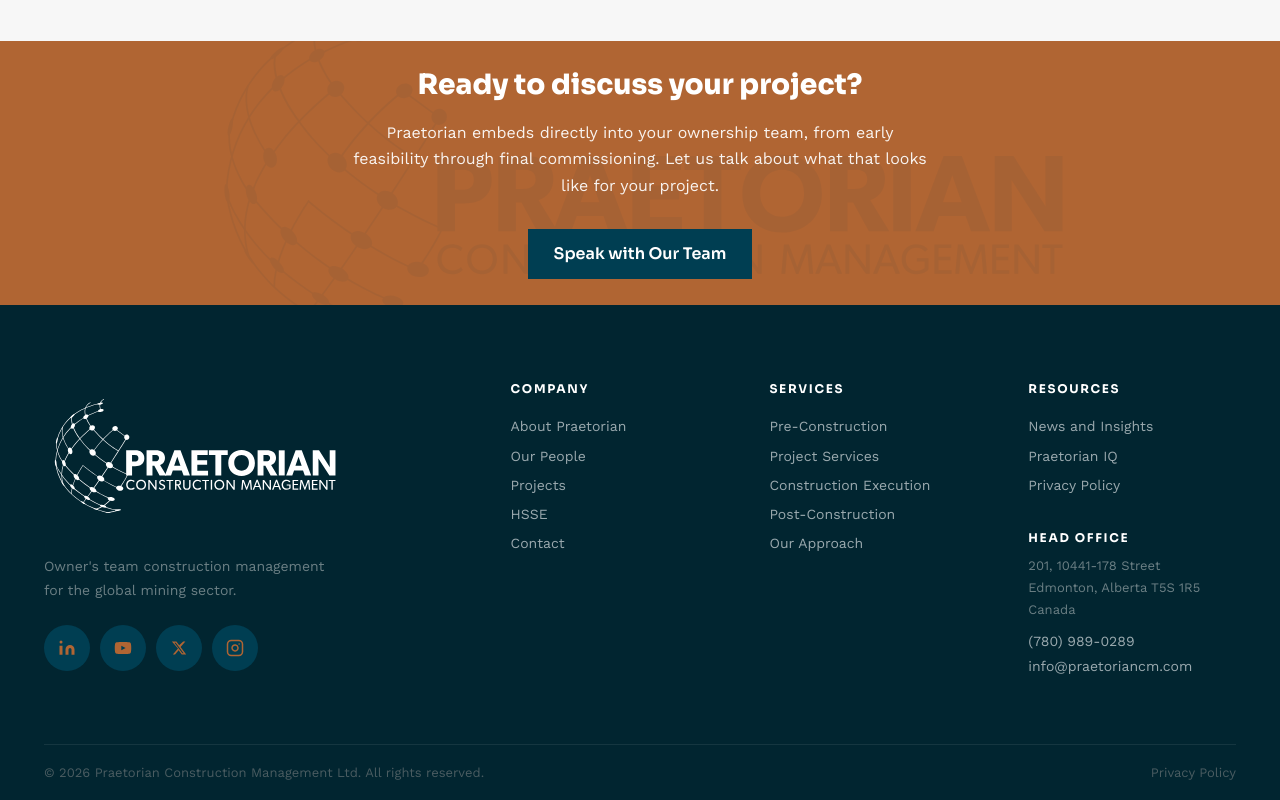
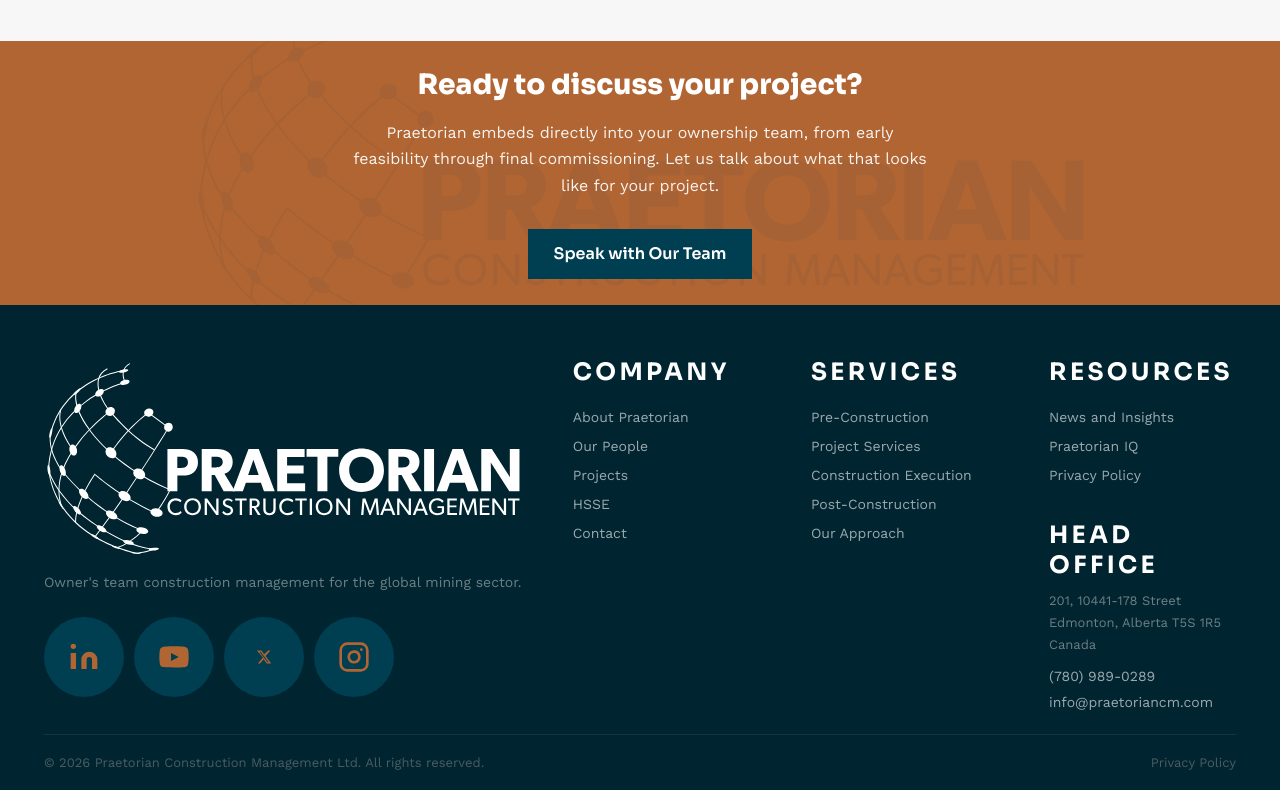
Before and after one commit to PCMGlobal/Praetorian-CM-Website, a Next.js app: page / in a window 1280 px wide. Shown: the part 5096-5896 px from the top of the page. Built offline with nearby package versions, Linux system fonts and the light colour scheme; no server answers.

Commit message:
Footer: larger logo, bigger headings, larger social icons, tightened padding and SVG viewBox; Navbar: logo viewBox tightened

```diff
--- a/app/components/Footer.tsx
+++ b/app/components/Footer.tsx
@@ -12,7 +12,7 @@ const linkStyle = {
 const headingStyle = {
   fontFamily: "var(--font-sora), sans-serif",
   fontWeight: 700,
-  fontSize: "12px",
+  fontSize: "24px",
   letterSpacing: ".14em",
   textTransform: "uppercase" as const,
   color: "#ffffff",
@@ -44,35 +44,35 @@ const COL_RESOURCES = [
 export default function Footer() {
   return (
     <footer style={{ background: "#012530", color: "#a9b6bb" }}>
-      <div style={{ maxWidth: "1400px", margin: "0 auto", padding: "clamp(48px,6vw,84px) clamp(16px,4vw,44px) 0" }}>
-        <div style={{ display: "grid", gridTemplateColumns: "2fr 1fr 1fr 1fr", gap: "clamp(32px,4vw,64px)", paddingBottom: "clamp(40px,5vw,64px)" }}>
+      <div style={{ maxWidth: "1400px", margin: "0 auto", padding: "clamp(8px,1vw,12px) clamp(16px,4vw,44px) 0" }}>
+        <div style={{ display: "grid", gridTemplateColumns: "2fr 1fr 1fr 1fr", gap: "clamp(32px,4vw,64px)", paddingBottom: "clamp(12px,1.5vw,20px)", alignItems: "start" }}>
 
           {/* Brand column */}
           <div>
-            <Link href="/" style={{ display: "inline-block", marginBottom: "20px" }}>
-              <img src="/pcml-logo-footer.svg" alt="Praetorian Construction Management" style={{ height: "150px", width: "auto" }} />
+             <Link href="/" style={{ display: "inline-block", marginBottom: "12px" }}>
+              <img src="/pcml-logo-footer.svg" alt="Praetorian Construction Management" style={{ width: "100%", maxWidth: "480px", height: "auto", display: "block" }} />
             </Link>
-            <p style={{ fontSize: "14px", lineHeight: "1.7", color: "#6b7f84", maxWidth: "34ch", margin: "0 0 22px" }}>
+            <p style={{ fontSize: "14px", lineHeight: "1.7", color: "#6b7f84", whiteSpace: "nowrap", margin: "0 0 22px" }}>
               Owner&apos;s team construction management for the global mining sector.
             </p>
             <div style={{ display: "flex", gap: "10px", alignItems: "center" }}>
-              <a href="https://www.linkedin.com/company/praetorian-construction-management/" target="_blank" rel="noopener noreferrer" className="pcml-flink" style={{ color: "#B06533", textDecoration: "none", display: "flex", alignItems: "center", justifyContent: "center", width: "46px", height: "46px", borderRadius: "50%", background: "#003E52", flexShrink: 0 }} aria-label="LinkedIn">
-                <svg width="18" height="18" viewBox="0 0 24 24" fill="currentColor"><path d="M16 8a6 6 0 0 1 6 6v7h-4v-7a2 2 0 0 0-2-2 2 2 0 0 0-2 2v7h-4v-7a6 6 0 0 1 6-6z"/><rect x="2" y="9" width="4" height="12"/><circle cx="4" cy="4" r="2"/></svg>
+              <a href="https://www.linkedin.com/company/praetorian-construction-management/" target="_blank" rel="noopener noreferrer" className="pcml-flink" style={{ color: "#B06533", textDecoration: "none", display: "flex", alignItems: "center", justifyContent: "center", width: "80px", height: "80px", borderRadius: "50%", background: "#003E52", flexShrink: 0 }} aria-label="LinkedIn">
+                <svg width="32" height="32" viewBox="0 0 24 24" fill="currentColor"><path d="M16 8a6 6 0 0 1 6 6v7h-4v-7a2 2 0 0 0-2-2 2 2 0 0 0-2 2v7h-4v-7a6 6 0 0 1 6-6z"/><rect x="2" y="9" width="4" height="12"/><circle cx="4" cy="4" r="2"/></svg>
               </a>
-              <a href="https://www.youtube.com/@PraetorianCM" target="_blank" rel="noopener noreferrer" className="pcml-flink" style={{ color: "#B06533", textDecoration: "none", display: "flex", alignItems: "center", justifyContent: "center", width: "46px", height: "46px", borderRadius: "50%", background: "#003E52", flexShrink: 0 }} aria-label="YouTube">
-                <svg width="18" height="18" viewBox="0 0 24 24" fill="currentColor"><path d="M22.54 6.42a2.78 2.78 0 0 0-1.95-1.96C18.88 4 12 4 12 4s-6.88 0-8.59.46a2.78 2.78 0 0 0-1.95 1.96A29 29 0 0 0 1 12a29 29 0 0 0 .46 5.58 2.78 2.78 0 0 0 1.95 1.96C5.12 20 12 20 12 20s6.88 0 8.59-.46a2.78 2.78 0 0 0 1.95-1.96A29 29 0 0 0 23 12a29 29 0 0 0-.46-5.58z"/><polygon points="9.75 15.02 15.5 12 9.75 8.98 9.75 15.02" fill="#003E52"/></svg>
+              <a href="https://www.youtube.com/@PraetorianCM" target="_blank" rel="noopener noreferrer" className="pcml-flink" style={{ color: "#B06533", textDecoration: "none", display: "flex", alignItems: "center", justifyContent: "center", width: "80px", height: "80px", borderRadius: "50%", background: "#003E52", flexShrink: 0 }} aria-label="YouTube">
+                <svg width="32" height="32" viewBox="0 0 24 24" fill="currentColor"><path d="M22.54 6.42a2.78 2.78 0 0 0-1.95-1.96C18.88 4 12 4 12 4s-6.88 0-8.59.46a2.78 2.78 0 0 0-1.95 1.96A29 29 0 0 0 1 12a29 29 0 0 0 .46 5.58 2.78 2.78 0 0 0 1.95 1.96C5.12 20 12 20 12 20s6.88 0 8.59-.46a2.78 2.78 0 0 0 1.95-1.96A29 29 0 0 0 23 12a29 29 0 0 0-.46-5.58z"/><polygon points="9.75 15.02 15.5 12 9.75 8.98 9.75 15.02" fill="#003E52"/></svg>
               </a>
-              <a href="https://x.com/PraetorianCMgmt" target="_blank" rel="noopener noreferrer" className="pcml-flink" style={{ color: "#B06533", textDecoration: "none", display: "flex", alignItems: "center", justifyContent: "center", width: "46px", height: "46px", borderRadius: "50%", background: "#003E52", flexShrink: 0 }} aria-label="X">
+              <a href="https://x.com/PraetorianCMgmt" target="_blank" rel="noopener noreferrer" className="pcml-flink" style={{ color: "#B06533", textDecoration: "none", display: "flex", alignItems: "center", justifyContent: "center", width: "80px", height: "80px", borderRadius: "50%", background: "#003E52", flexShrink: 0 }} aria-label="X">
                 <svg width="16" height="16" viewBox="0 0 24 24" fill="currentColor"><path d="M18.244 2.25h3.308l-7.227 8.26 8.502 11.24H16.17l-4.714-6.231-5.401 6.231H2.748l7.73-8.835L1.254 2.25H8.08l4.253 5.622L18.244 2.25zm-1.161 17.52h1.833L7.084 4.126H5.117L17.083 19.77z"/></svg>
               </a>
-              <a href="https://www.instagram.com/praetoriancm" target="_blank" rel="noopener noreferrer" className="pcml-flink" style={{ color: "#B06533", textDecoration: "none", display: "flex", alignItems: "center", justifyContent: "center", width: "46px", height: "46px", borderRadius: "50%", background: "#003E52", flexShrink: 0 }} aria-label="Instagram">
-                <svg width="18" height="18" viewBox="0 0 24 24" fill="none" stroke="currentColor" strokeWidth="2" strokeLinecap="round" strokeLinejoin="round"><rect x="2" y="2" width="20" height="20" rx="5" ry="5"/><path d="M16 11.37A4 4 0 1 1 12.63 8 4 4 0 0 1 16 11.37z"/><line x1="17.5" y1="6.5" x2="17.51" y2="6.5"/></svg>
+              <a href="https://www.instagram.com/praetoriancm" target="_blank" rel="noopener noreferrer" className="pcml-flink" style={{ color: "#B06533", textDecoration: "none", display: "flex", alignItems: "center", justifyContent: "center", width: "80px", height: "80px", borderRadius: "50%", background: "#003E52", flexShrink: 0 }} aria-label="Instagram">
+                <svg width="32" height="32" viewBox="0 0 24 24" fill="none" stroke="currentColor" strokeWidth="2" strokeLinecap="round" strokeLinejoin="round"><rect x="2" y="2" width="20" height="20" rx="5" ry="5"/><path d="M16 11.37A4 4 0 1 1 12.63 8 4 4 0 0 1 16 11.37z"/><line x1="17.5" y1="6.5" x2="17.51" y2="6.5"/></svg>
               </a>
             </div>
           </div>
 
           {/* Company column */}
-          <div>
+          <div style={{ paddingTop: "40px" }}>
             <div style={headingStyle}>Company</div>
             <div style={{ display: "flex", flexDirection: "column", gap: "4px" }}>
               {COL_COMPANY.map(l => (
@@ -82,7 +82,7 @@ export default function Footer() {
           </div>
 
           {/* Services column */}
-          <div>
+          <div style={{ paddingTop: "40px" }}>
             <div style={headingStyle}>Services</div>
             <div style={{ display: "flex", flexDirection: "column", gap: "4px" }}>
               {COL_SERVICES.map(l => (
@@ -92,7 +92,7 @@ export default function Footer() {
           </div>
 
           {/* Resources column */}
-          <div>
+          <div style={{ paddingTop: "40px" }}>
             <div style={headingStyle}>Resources</div>
             <div style={{ display: "flex", flexDirection: "column", gap: "4px" }}>
               {COL_RESOURCES.map(l => (
```
Also changed, not shown: update_footer_padding.js (added, +18 -0 lines), public/pcml-logo-footer.svg, public/pcml-logo-nav.svg.
